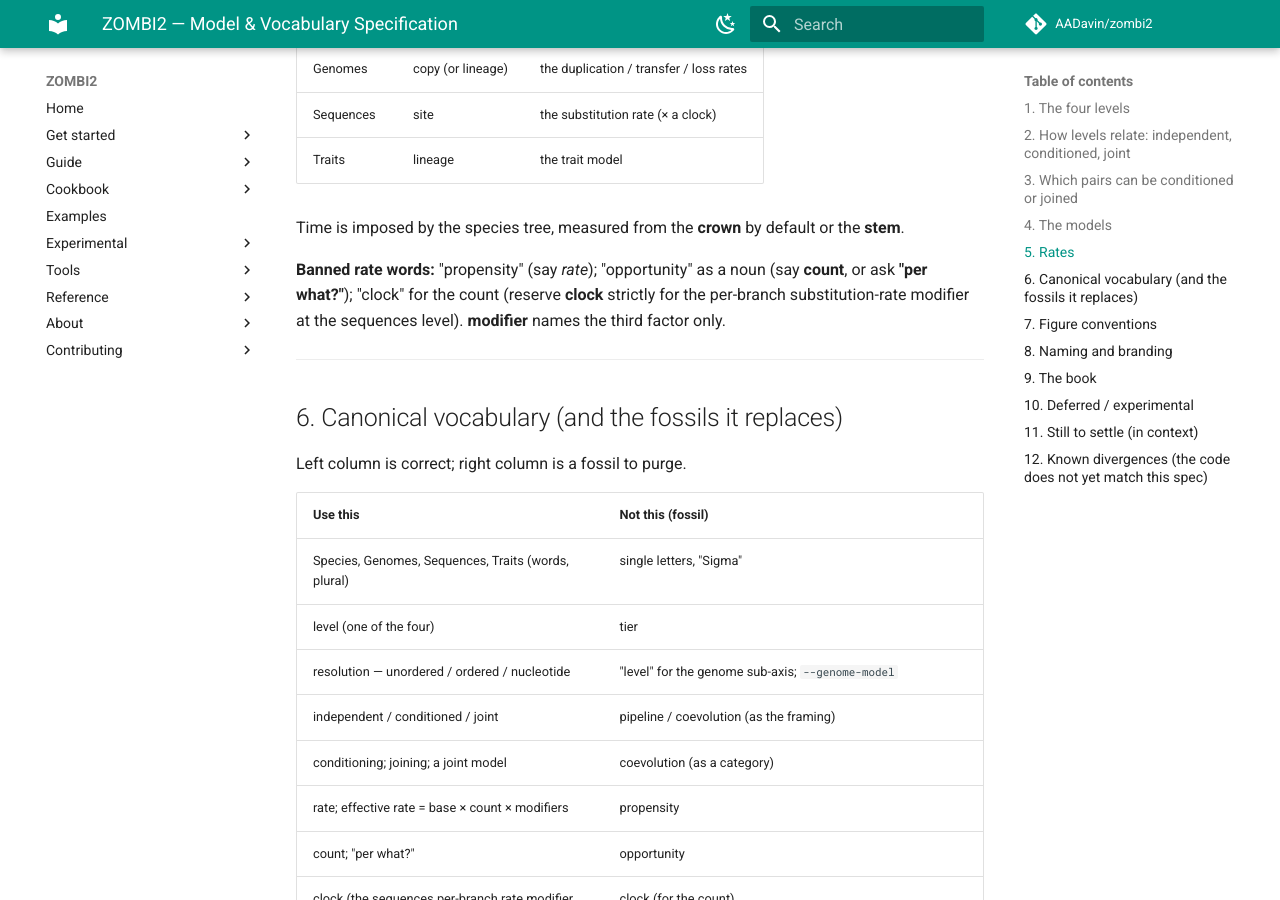
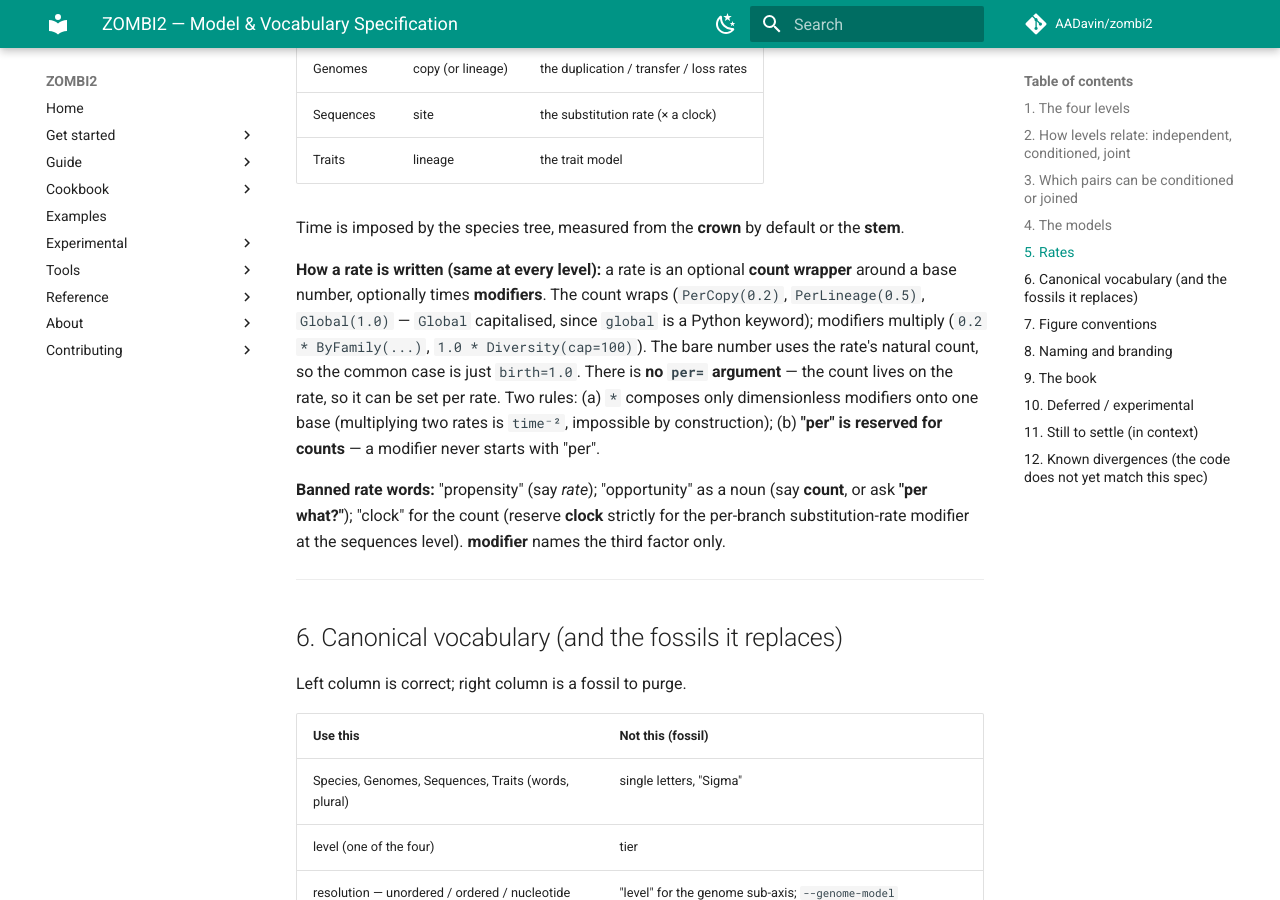
Before and after one commit to AADavin/zombi2, an MkDocs documentation site: the page built from docs/design/SPEC.md, in a window 1280 px wide and 900 px high, scrolled down 4303 px. Built offline with MkDocs 1.6.1 and Material for MkDocs 9.7.7, drawn with Linux system fonts in a browser that asks for light colours; comment, search, counter and statistics services are not loaded.

Commit message:
docs(spec): the cross-level rate-writing grammar (count wraps, modifiers multiply)
A rate is an optional count wrapper (PerCopy/PerLineage/PerSite/Global) around a
base, optionally times modifiers (which multiply, dimensionless). No per=
argument — the count lives on the rate. 'per' is reserved for counts.

Co-Authored-By: Claude Opus 4.8 <noreply@anthropic.com>

```diff
--- a/docs/design/SPEC.md
+++ b/docs/design/SPEC.md
@@ -165,6 +165,15 @@ effective rate  =  base (how fast)  ×  count (how many, "per what")  ×  modifi
 
 Time is imposed by the species tree, measured from the **crown** by default or the **stem**.
 
+**How a rate is written (same at every level):** a rate is an optional **count wrapper** around a base
+number, optionally times **modifiers**. The count wraps (`PerCopy(0.2)`, `PerLineage(0.5)`, `Global(1.0)`
+— `Global` capitalised, since `global` is a Python keyword); modifiers multiply (`0.2 * ByFamily(...)`,
+`1.0 * Diversity(cap=100)`). The bare number uses the rate's natural count, so the common case is just
+`birth=1.0`. There is **no `per=` argument** — the count lives on the rate, so it can be set per rate.
+Two rules: (a) `*` composes only dimensionless modifiers onto one base (multiplying two rates is
+`time⁻²`, impossible by construction); (b) **"per" is reserved for counts** — a modifier never starts
+with "per".
+
 **Banned rate words:** "propensity" (say *rate*); "opportunity" as a noun (say **count**, or ask **"per
 what?"**); "clock" for the count (reserve **clock** strictly for the per-branch substitution-rate
 modifier at the sequences level). **modifier** names the third factor only.
```
